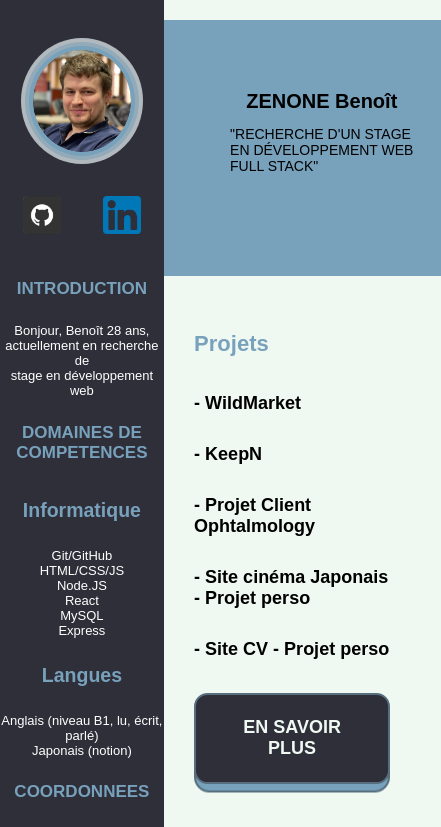
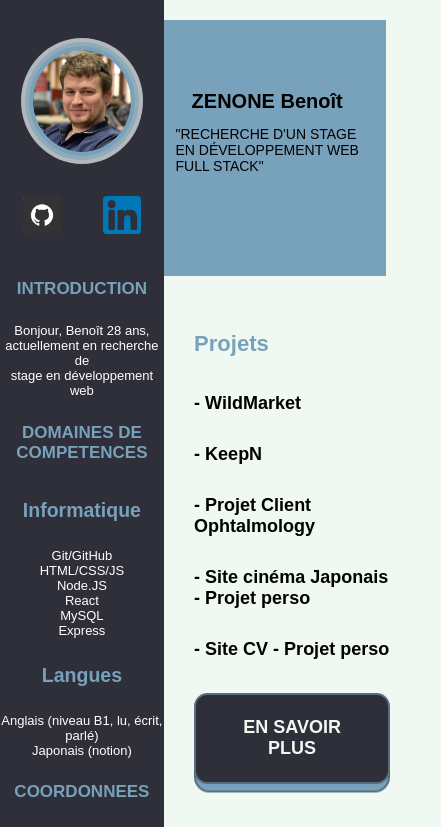
Before and after one commit to BenZen59/cv, a React (Create React App) app: page / in a window 390 px wide. Shown: the top 827 px of the page, 441 px wide, since content can reach past the window. Built offline with nearby package versions, Linux system fonts and the light colour scheme.

Commit message:
add responsive

```diff
--- a/src/components/CV.scss
+++ b/src/components/CV.scss
@@ -164,7 +164,7 @@ button:hover > a {
   header {
     width: 61%;
     margin: auto;
-    padding-left: 52%;
+    padding-left: 37%;
     margin-top: 50px;
     font-size: 14px;
     margin-top: 20px;
```
